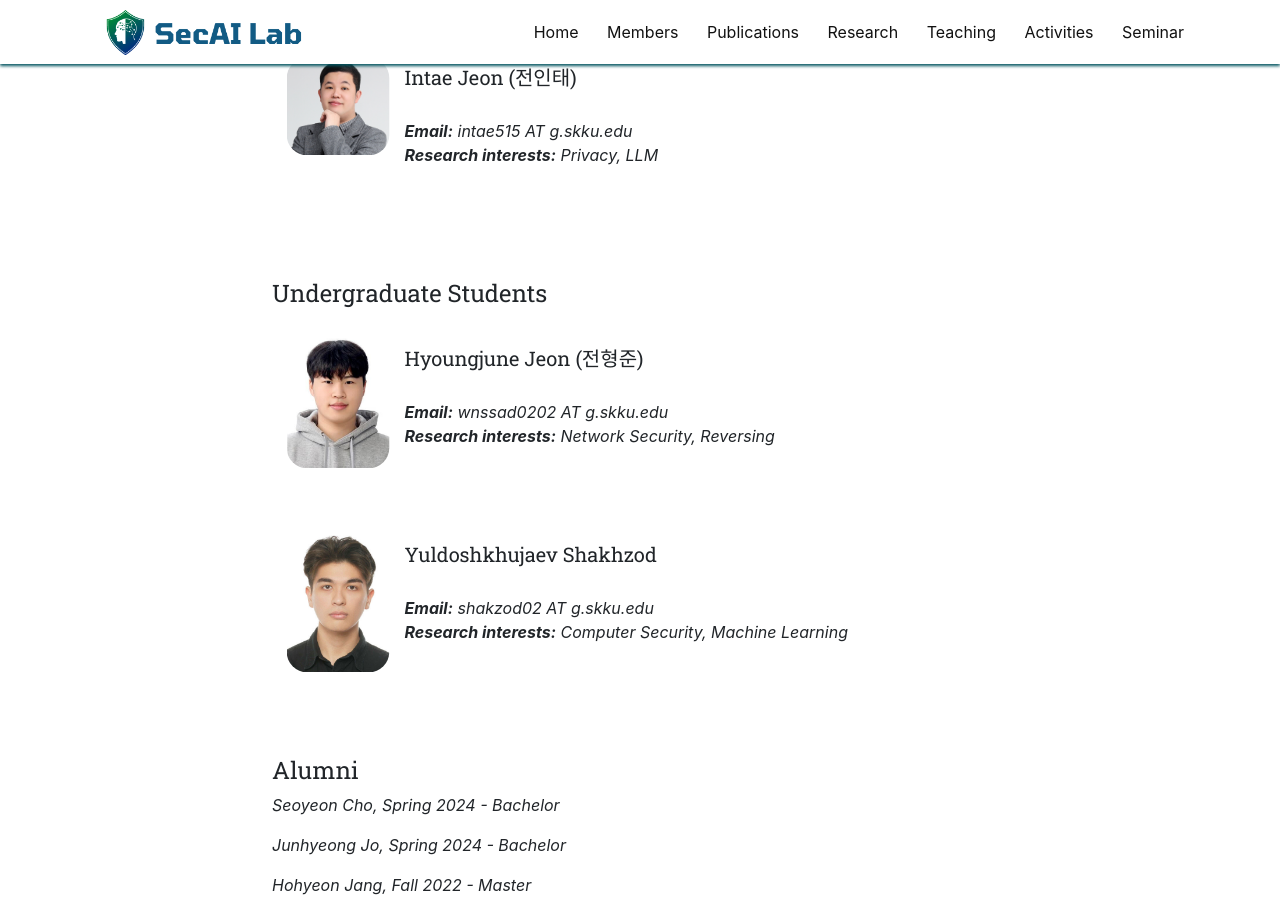
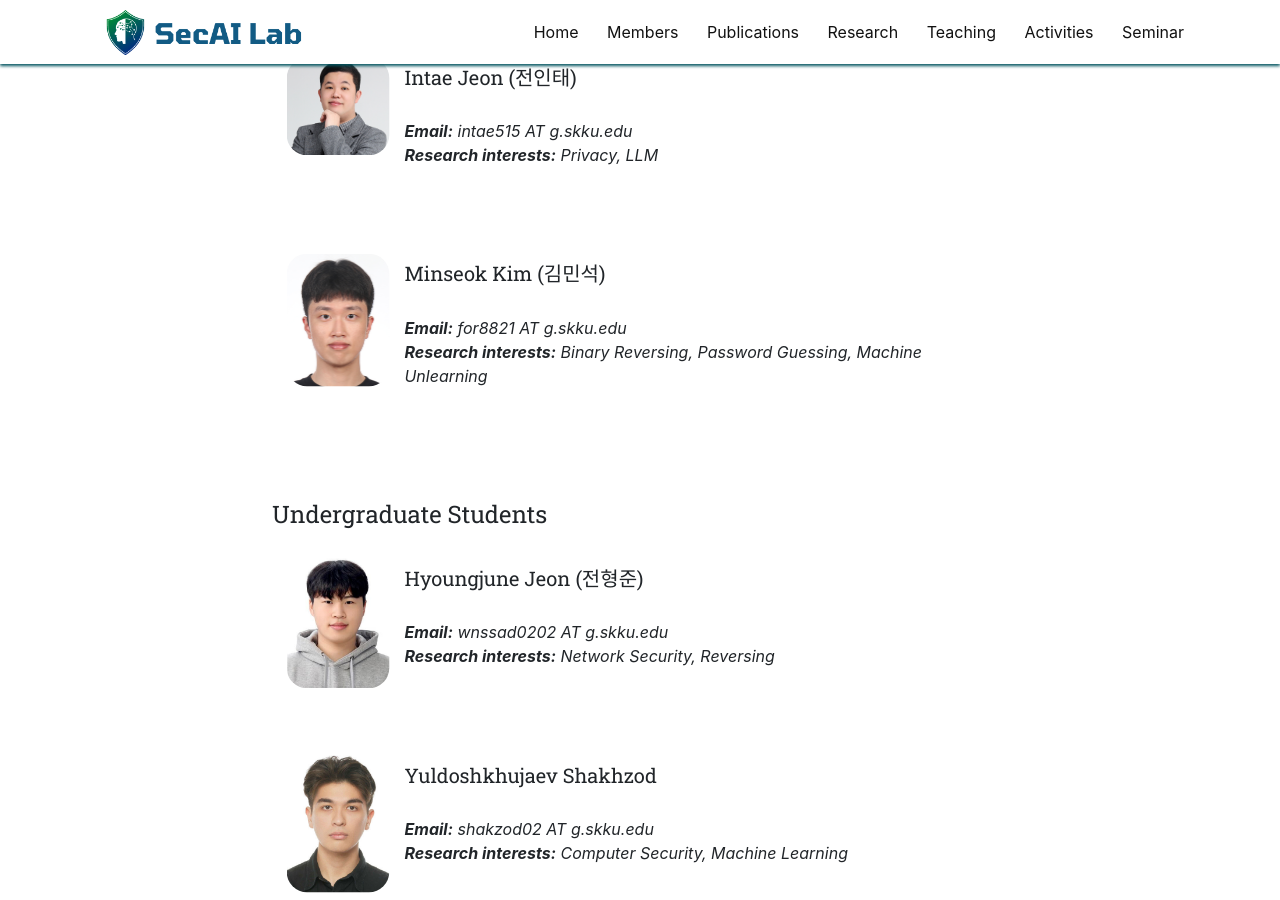
Before and after one commit to SecAI-Lab/secai-lab.github.io, a Jekyll site: the page built from pages/members.md, in a window 1280 px wide and 900 px high, scrolled down 1353 px. Built offline with Jekyll 4.4.1, drawn with Linux system fonts in a browser that asks for light colours; nearby versions of some CDN libraries.

Commit message:
Update msb_students.yml

```diff
--- a/_data/msb_students.yml
+++ b/_data/msb_students.yml
@@ -27,3 +27,9 @@
   info: Master student
   email: intae515 AT g.skku.edu
   research: Privacy, LLM
+
+- name: Minseok Kim (김민석)
+  photo: minseok.jpg
+  info: Master student
+  email: for8821 AT g.skku.edu
+  research: Binary Reversing, Password Guessing, Machine Unlearning
```
